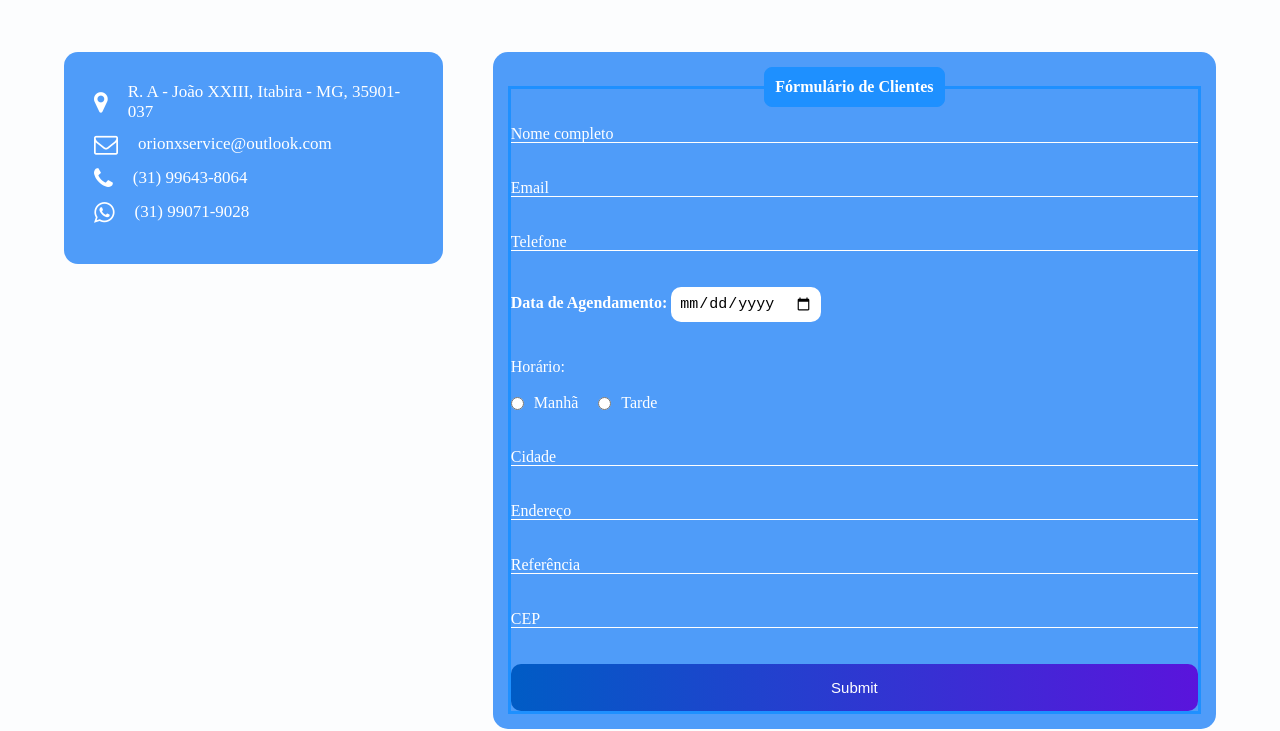
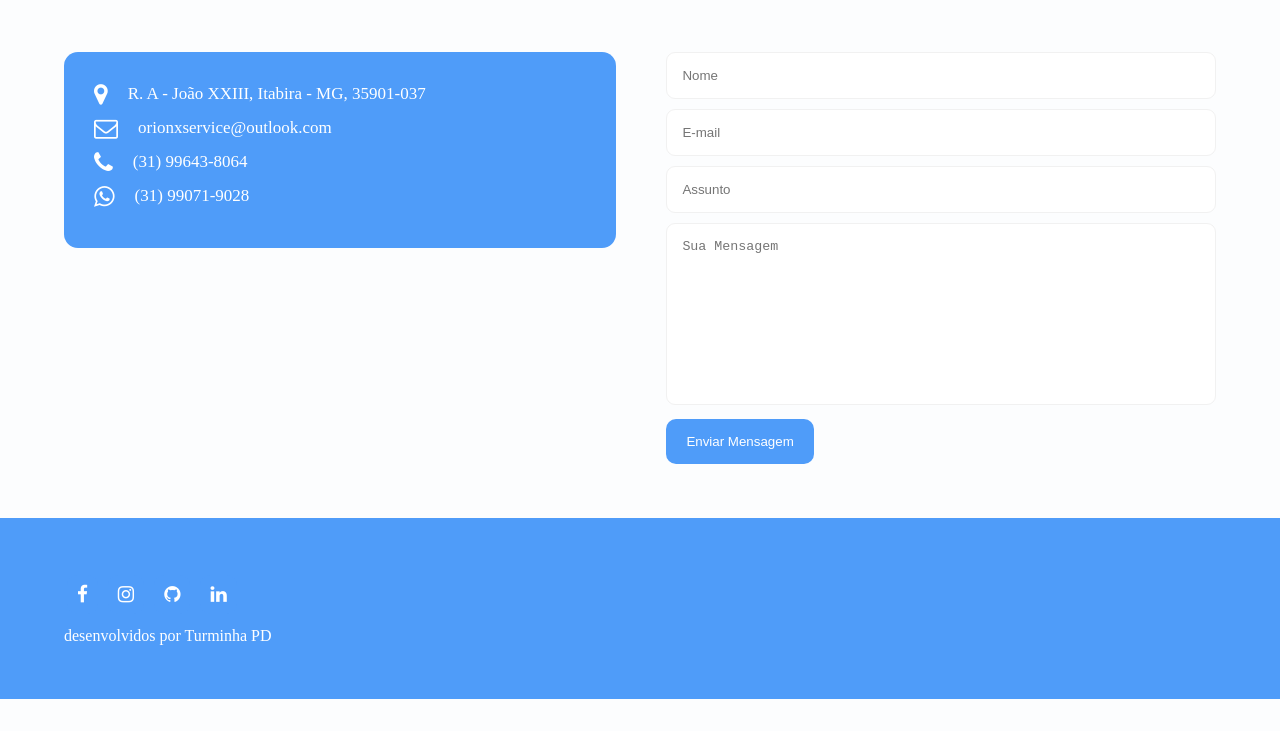
Before and after one commit to WillyansGuia/Site-Orion, a plain HTML site: page Orion/contato.html in a window 1280 px wide. Shown: the part 1414-2145 px from the top of the page. After the commit the page ends 2113 px from the top, so only its background shows below. Drawn offline with Linux system fonts and the light colour scheme.

Commit message:
Alteração formulário de contato'

```diff
--- a/Orion/contato.html
+++ b/Orion/contato.html
@@ -74,62 +74,14 @@
                     <p>(31) 99071-9028</p>
                   </div>
                 </div>
-                <div class="box">
-                  <form action="">
-                    <fieldset>
-                      <legend><b>Fórmulário de Clientes</b></legend>
-                      <br>
-                      <div class="inputBox">
-                        <input type="text" name="nome" id="nome" class="inputUser" required>
-                        <label for="nome" class="labelInput">Nome completo</label>
-                      </div>
-                      <br><br>
-                      <div class="inputBox">
-                        <input type="text" name="email" id="email" class="inputUser" required>
-                        <label for="email" class="labelInput">Email</label>
-                      </div>
-                      <br><br>
-                      <div class="inputBox">
-                        <input type="tel" name="telefone" id="telefone" class="inputUser" required>
-                        <label for="telefone" class="labelInput">Telefone</label>
-                      </div>
-                      <br><br>
-                      <label for="data_nascimento"><b>Data de Agendamento:</b></label>
-                      <input type="date" name="data_nascimento" id="data_nascimento" required>
-                      <br><br><br>
-                      <p>Horário:</p>
-                      <br>
-                      <div class="selecaohor">
-                      <input type="radio" id="manha" name="horario" value="manha" required>
-                      <label for="manha">Manhã</label>
-                      <br>
-                      <input type="radio" id="tarde" name="horario" value="tarde" required>
-                      <label for="tarde">Tarde</label>
-                      </div>
-                      <br><br>
-                      <div class="inputBox">
-                        <input type="text" name="cidade" id="cidade" class="inputUser" required>
-                        <label for="cidade" class="labelInput">Cidade</label>
-                      </div>
-                      <br><br>
-                      <div class="inputBox">
-                        <input type="text" name="estado" id="estado" class="inputUser" required>
-                        <label for="estado" class="labelInput">Endereço</label>
-                      </div>
-                      <br><br>
-                      <div class="inputBox">
-                        <input type="text" name="endereco" id="endereco" class="inputUser" required>
-                        <label for="endereco" class="labelInput">Referência</label>
-                      </div>
-                      <br><br>
-                      <div class="inputBox">
-                        <input type="text" name="cep" id="cep" class="inputUser" required>
-                        <label for="cep" class="labelInput">CEP</label>
-                      </div>
-                      <br><br>
-                      <input type="submit" name="submit" id="submit">
-                    </fieldset>
-                  </form>
+                  <div class="rigth-side">
+                    <form action="">
+                        <input type="text" placeholder="Nome" required>
+                        <input type="email" placeholder="E-mail" required>
+                        <input type="text"  placeholder="Assunto" required>
+                        <textarea cols="30" rows="10" placeholder="Sua Mensagem" required></textarea>
+                        <button class="btn">Enviar Mensagem</button>
+                    </form>
                 </div>
               </div>
             </div>
--- a/Orion/css/style.css
+++ b/Orion/css/style.css
@@ -420,7 +420,7 @@ nav .close-icon{
 
 .contato-info .rigth-side input{
     display: block;
-    width: 100;
+    width: 100%;
     margin-bottom: 10px;
     height: 47px;
     padding: 15px;
```
